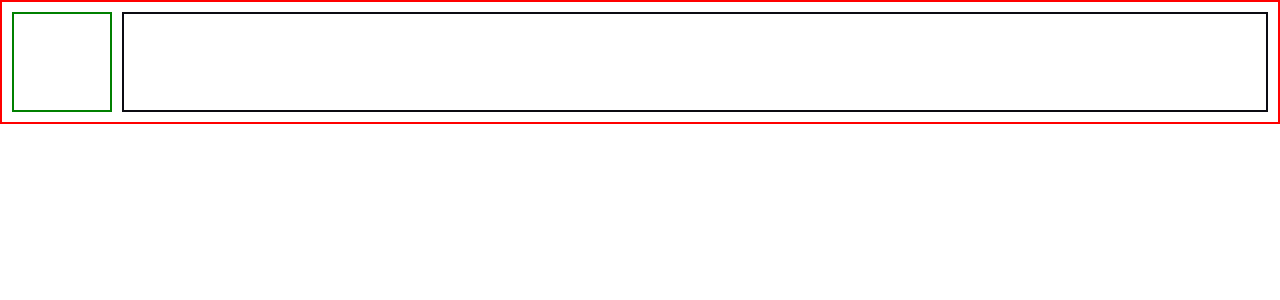
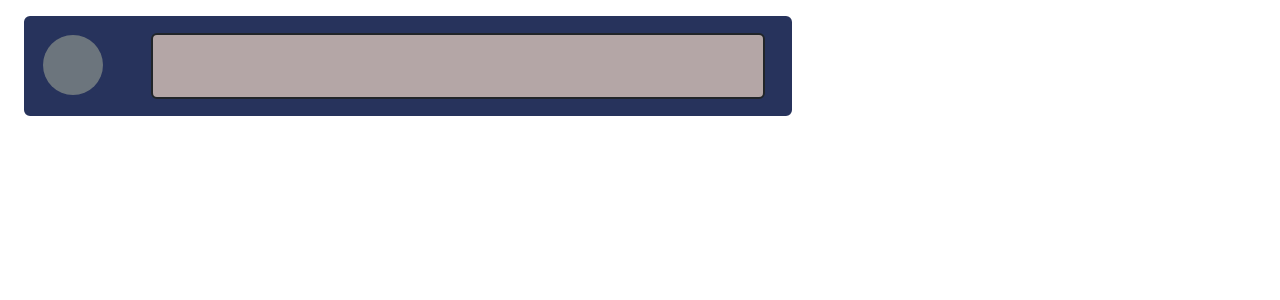
Before and after one commit to kleberton-santos/Projeto-Alerta-Natural-FrontEnd, a React (Vite) app: page / in a window 1280 px wide. Shown: the top 300 px of the page. Built offline with nearby package versions, Linux system fonts and the light colour scheme.

Commit message:
componente secao-feed-publicacao pronto

```diff
--- a/src/assets/Css/SecaoFeedPublicacao.css
+++ b/src/assets/Css/SecaoFeedPublicacao.css
@@ -1,18 +1,8 @@
-.secaoPrincipal {
-    display: flex;
-    border: 2px solid red;
-    padding: 10px;
-}
+.bg-custom {
+    background-color: #27335C;
+    border-color: #27335C;
+  }
 
-.secaoFoto {
-    border: 2px solid green;
-    height: 100px;
-    width: 100px; /* Quadrado */
-    margin-right: 10px;
-}
-
-.secaoPublicacao {
-    border: 2px solid rgb(11, 11, 18);
-    height: 100px;
-    flex: 1; /* Ocupa o restante do espaço */
-}
+  .bg-custom-publicacao {
+    background-color: #B4A6A6;
+  }
--- a/src/components/SecaoFeedPublicacao.jsx
+++ b/src/components/SecaoFeedPublicacao.jsx
@@ -3,16 +3,14 @@ import '../assets/Css/SecaoFeedPublicacao.css'
 
 const SecaoFeedPublicacao = () => {
     return (
-        <div>
-        <div className="secaoPrincipal">
-            <div className="secaoFoto">
-                {/* Conteúdo da seção de foto */}
+        <div className="secaoPrincipal d-flex rounded bg-custom mt-3 ms-4" style={{height: '100px', width: '60%', borderStyle: 'solid'}}>
+            <div className="foto-Perfil rounded-circle bg-secondary ms-3 mt-3" style={{height: '60px', width: '60px'}}>
+
             </div>
-            <div className="secaoPublicacao">
-                {/* Conteúdo da seção de publicação */}
-            </div>
+            <div className="secao-publicacao border-2 m-auto ms-5 me-4 rounded bg-custom-publicacao" style={{ height: '70%', flex: 1, border: '2px solid'}}>
+    {/* Conteúdo da seção de publicação */}
+  </div>
         </div>
-    </div>
     )
 }
 
```
Also changed, not shown: 1 other file (tests, documents, lock files or other folders).
